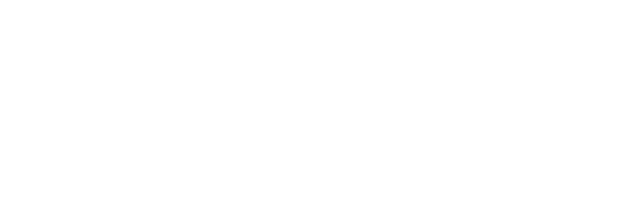
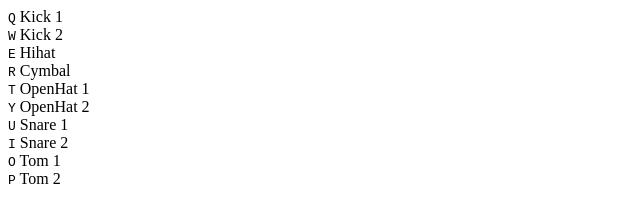
Before and after one commit to Fedemontagudo/drum-machine, a plain HTML site: page index.html in a window 1280 px wide. Shown: the whole page, without its empty margins (0-640 px from the left). Drawn offline with Linux system fonts and the light colour scheme.

Commit message:
add samps and create basic html

```diff
--- a/index.html
+++ b/index.html
@@ -12,7 +12,51 @@
 </head>
 
 <body >
+  <div class="keys">
+    <div data-key="81" class="key">
+      <kbd>Q</kbd>
+      <span class="sound">Kick 1</span>
+    </div>
+    <div data-key="87" class="key">
+      <kbd>W</kbd>
+      <span class="sound">Kick 2</span>
+    </div>
+    <div data-key="69" class="key">
+      <kbd>E</kbd>
+      <span class="sound">Hihat</span>
+    </div>
+    <div data-key="82" class="key">
+      <kbd>R</kbd>
+      <span class="sound">Cymbal</span>
+    </div>
+    <div data-key="84" class="key">
+      <kbd>T</kbd>
+      <span class="sound">OpenHat 1</span>
+    </div>
+    <div data-key="89" class="key">
+      <kbd>Y</kbd>
+      <span class="sound">OpenHat 2</span>
+    </div>
+    <div data-key="85" class="key">
+      <kbd>U</kbd>
+      <span class="sound">Snare 1</span>
+    </div>
+    <div data-key="73" class="key">
+      <kbd>I</kbd>
+      <span class="sound">Snare 2</span>
+    </div>
+    <div data-key="79" class="key">
+      <kbd>O</kbd>
+      <span class="sound">Tom 1</span>
+    </div>
+    <div data-key="80" class="key">
+      <kbd>P</kbd>
+      <span class="sound">Tom 2</span>
+    </div>
 
+
+
+  </div>
 </body>
 
 </html>
```
Also changed, not shown: 10 other files.
